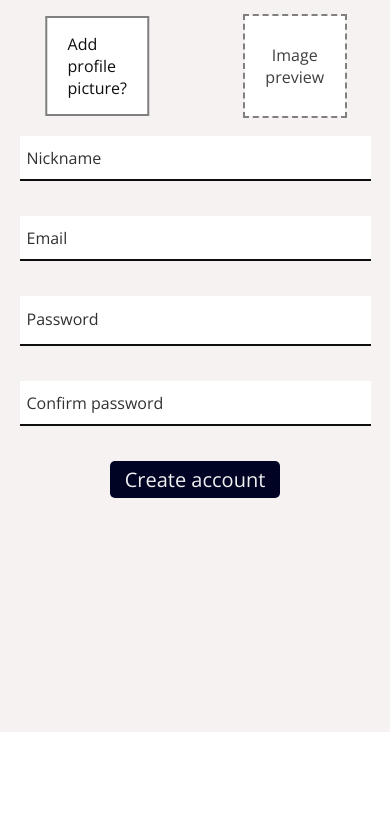
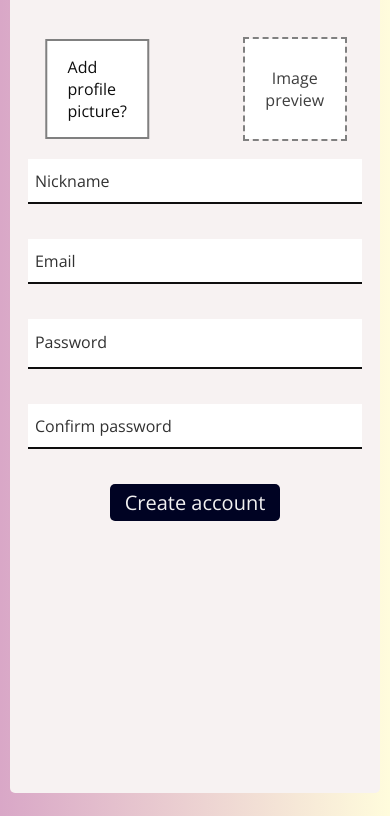
Before and after one commit to LePhenix47/Validation-form_Younes-Lahouiti, a website: page index.html in a window 390 px wide. Shown: the part 112-928 px from the top of the page. Before the commit the page ends 844 px from the top, so only its background shows below. Drawn offline with nearby package versions, Linux system fonts and the light colour scheme.

Commit message:
Petit changement de l'UI

```diff
--- a/style.scss
+++ b/style.scss
@@ -177,14 +177,19 @@ html {
 body {
     font-family: 'Open sans', Helvetica, sans-serif;
     min-height: 100vh;
+
+    @include mobile-only {
+        min-height: 110vh;
+        overflow-y: auto;
+    }
+
     background-image: linear-gradient(to right, var(--body-bg-color-primary), var(--body-bg-color-secondary), var(--body-bg-color-primary--dark-theme), var(--body-bg-color-secondary--dark-theme));
     background-size: 300% 100%;
     background-position: 0 0;
     color: var(--text-color);
-    transition:
-        background-position 450ms ease-out,
-        background-color 450ms ease-out,
-        color 450ms ease-out;
+    transition: background-position 450ms ease-out,
+    background-color 450ms ease-out,
+    color 450ms ease-out;
     overflow: hidden;
 }
 
@@ -326,6 +331,11 @@ label {
 
 .main {
     height: 100vh;
+
+    @include mobile-only {
+        height: 110vh;
+    }
+
     @include center-flex;
 
     &__container {
@@ -339,8 +349,8 @@ label {
         gap: 25px;
 
         @include mobile-only {
-            height: 100%;
-            border-radius: 0;
+            height: 95%;
+            width: 95%;
         }
     }
 
```
Also changed, not shown: style.css, 1 other file.
